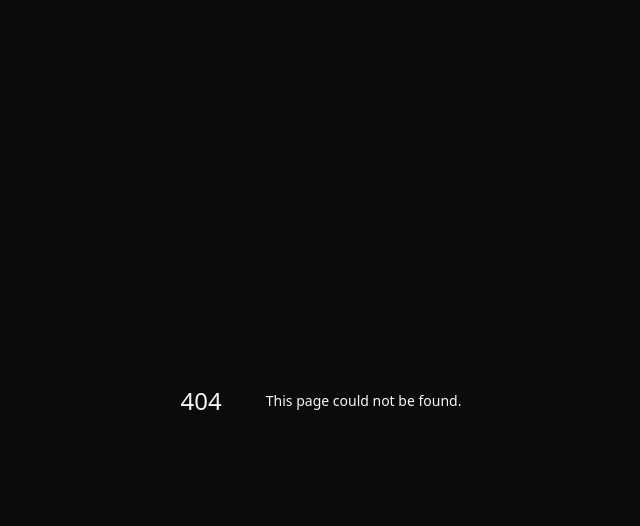
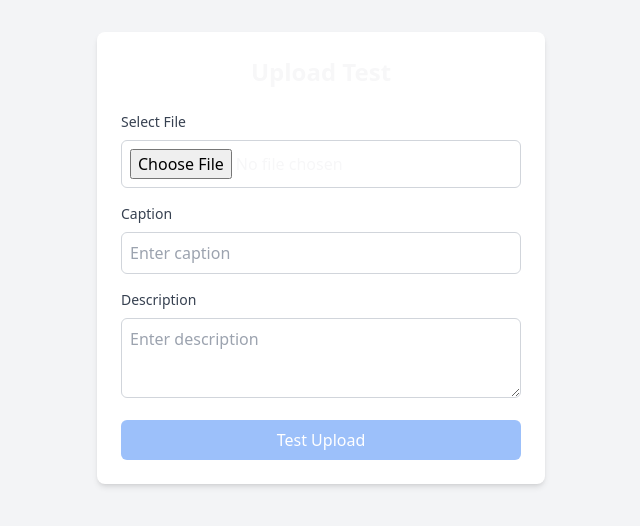
Before and after one commit to mdsaif2022/add-vid, a Next.js app: page /test-upload in a window 1280 px wide. Before the commit this address had no page. Shown: the top 526 px of the page, without its empty margins (319-959 px from the left). Built offline with nearby package versions, Linux system fonts and the light colour scheme.

Commit message:
Add upload test page and API for debugging

```diff
--- /dev/null
+++ b/app/api/test-upload/route.ts
@@ -0,0 +1,36 @@
+import { NextRequest, NextResponse } from 'next/server';
+
+export async function POST(request: NextRequest) {
+  try {
+    // Test basic functionality
+    const formData = await request.formData();
+    const file = formData.get('media') as File;
+    const caption = formData.get('caption') as string;
+    const description = formData.get('description') as string;
+
+    console.log('Test upload - File received:', file?.name);
+    console.log('Test upload - Caption:', caption);
+    console.log('Test upload - Description:', description);
+    console.log('Test upload - CLOUDINARY_URL exists:', !!process.env.CLOUDINARY_URL);
+
+    if (!file) {
+      return NextResponse.json({ error: 'No file provided' }, { status: 400 });
+    }
+
+    return NextResponse.json({
+      success: true,
+      message: 'Test successful',
+      fileName: file.name,
+      fileSize: file.size,
+      fileType: file.type,
+      caption,
+      description,
+      cloudinaryConfigured: !!process.env.CLOUDINARY_URL
+    });
+  } catch (error) {
+    console.error('Test upload error:', error);
+    return NextResponse.json({
+      error: `Test failed: ${error instanceof Error ? error.message : 'Unknown error'}`
+    }, { status: 500 });
+  }
+}
--- /dev/null
+++ b/app/test-upload/page.tsx
@@ -0,0 +1,102 @@
+"use client";
+import { useState } from 'react';
+
+export default function TestUpload() {
+  const [file, setFile] = useState<File | null>(null);
+  const [caption, setCaption] = useState('');
+  const [description, setDescription] = useState('');
+  const [result, setResult] = useState<any>(null);
+  const [loading, setLoading] = useState(false);
+
+  const handleSubmit = async (e: React.FormEvent) => {
+    e.preventDefault();
+    if (!file) return;
+
+    setLoading(true);
+    setResult(null);
+
+    try {
+      const formData = new FormData();
+      formData.append('media', file);
+      formData.append('caption', caption);
+      formData.append('description', description);
+
+      const response = await fetch('/api/test-upload', {
+        method: 'POST',
+        body: formData,
+      });
+
+      const data = await response.json();
+      setResult(data);
+    } catch (error) {
+      setResult({ error: error instanceof Error ? error.message : 'Unknown error' });
+    } finally {
+      setLoading(false);
+    }
+  };
+
+  return (
+    <div className="min-h-screen bg-gray-100 p-8">
+      <div className="max-w-md mx-auto bg-white rounded-lg shadow-md p-6">
+        <h1 className="text-2xl font-bold mb-6 text-center">Upload Test</h1>
+
+        <form onSubmit={handleSubmit} className="space-y-4">
+          <div>
+            <label className="block text-sm font-medium text-gray-700 mb-2">
+              Select File
+            </label>
+            <input
+              type="file"
+              accept="video/*,image/*"
+              onChange={(e) => setFile(e.target.files?.[0] || null)}
+              className="w-full p-2 border border-gray-300 rounded-md"
+              required
+            />
+          </div>
+
+          <div>
+            <label className="block text-sm font-medium text-gray-700 mb-2">
+              Caption
+            </label>
+            <input
+              type="text"
+              value={caption}
+              onChange={(e) => setCaption(e.target.value)}
+              className="w-full p-2 border border-gray-300 rounded-md"
+              placeholder="Enter caption"
+            />
+          </div>
+
+          <div>
+            <label className="block text-sm font-medium text-gray-700 mb-2">
+              Description
+            </label>
+            <textarea
+              value={description}
+              onChange={(e) => setDescription(e.target.value)}
+              className="w-full p-2 border border-gray-300 rounded-md h-20"
+              placeholder="Enter description"
+            />
+          </div>
+
+          <button
+            type="submit"
+            disabled={loading || !file}
+            className="w-full bg-blue-500 text-white py-2 px-4 rounded-md hover:bg-blue-600 disabled:opacity-50"
+          >
+            {loading ? 'Testing...' : 'Test Upload'}
+          </button>
+        </form>
+
+        {result && (
+          <div className="mt-6 p-4 bg-gray-50 rounded-md">
+            <h3 className="font-medium mb-2">Test Result:</h3>
+            <pre className="text-sm overflow-auto">
+              {JSON.stringify(result, null, 2)}
+            </pre>
+          </div>
+        )}
+      </div>
+    </div>
+  );
+}
```
